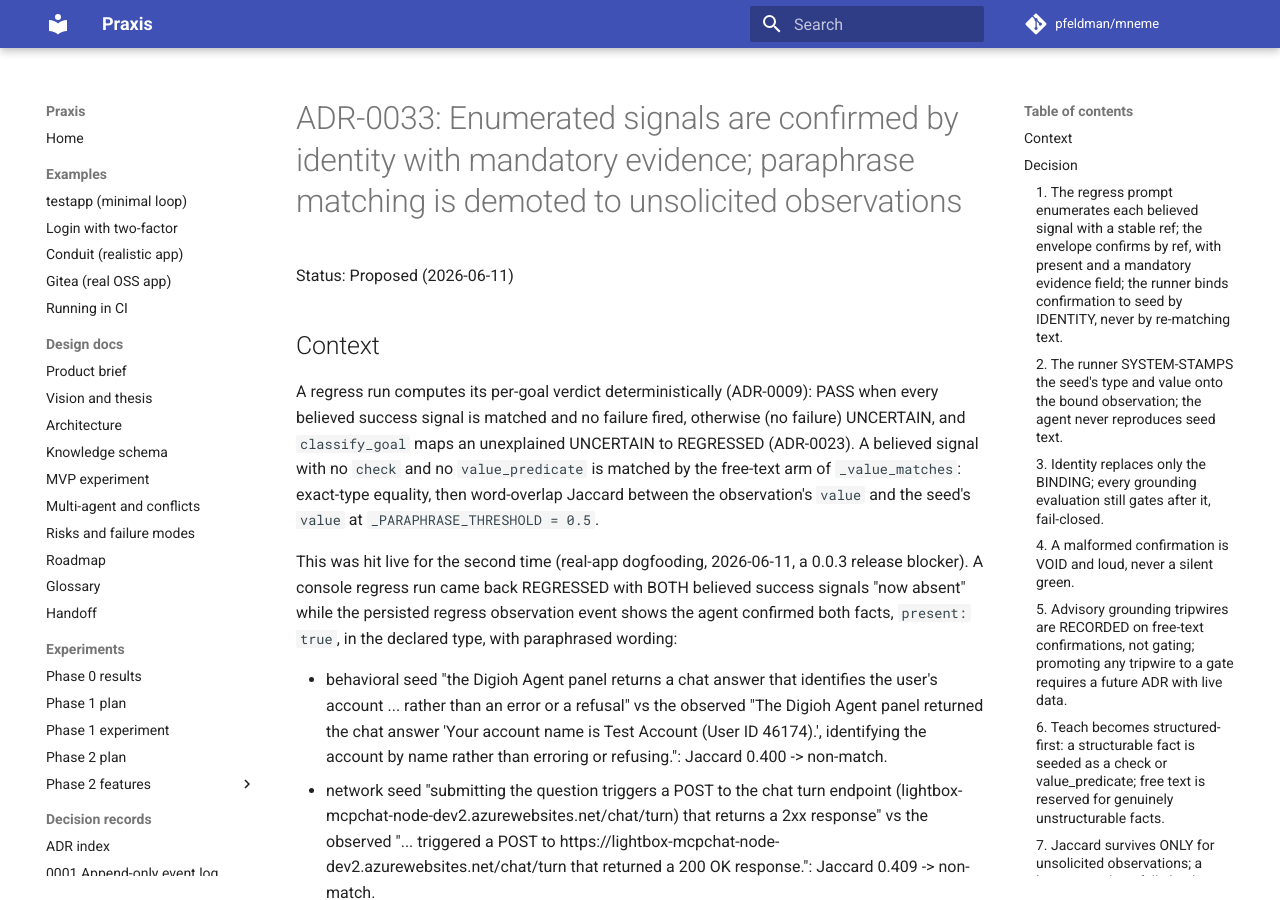
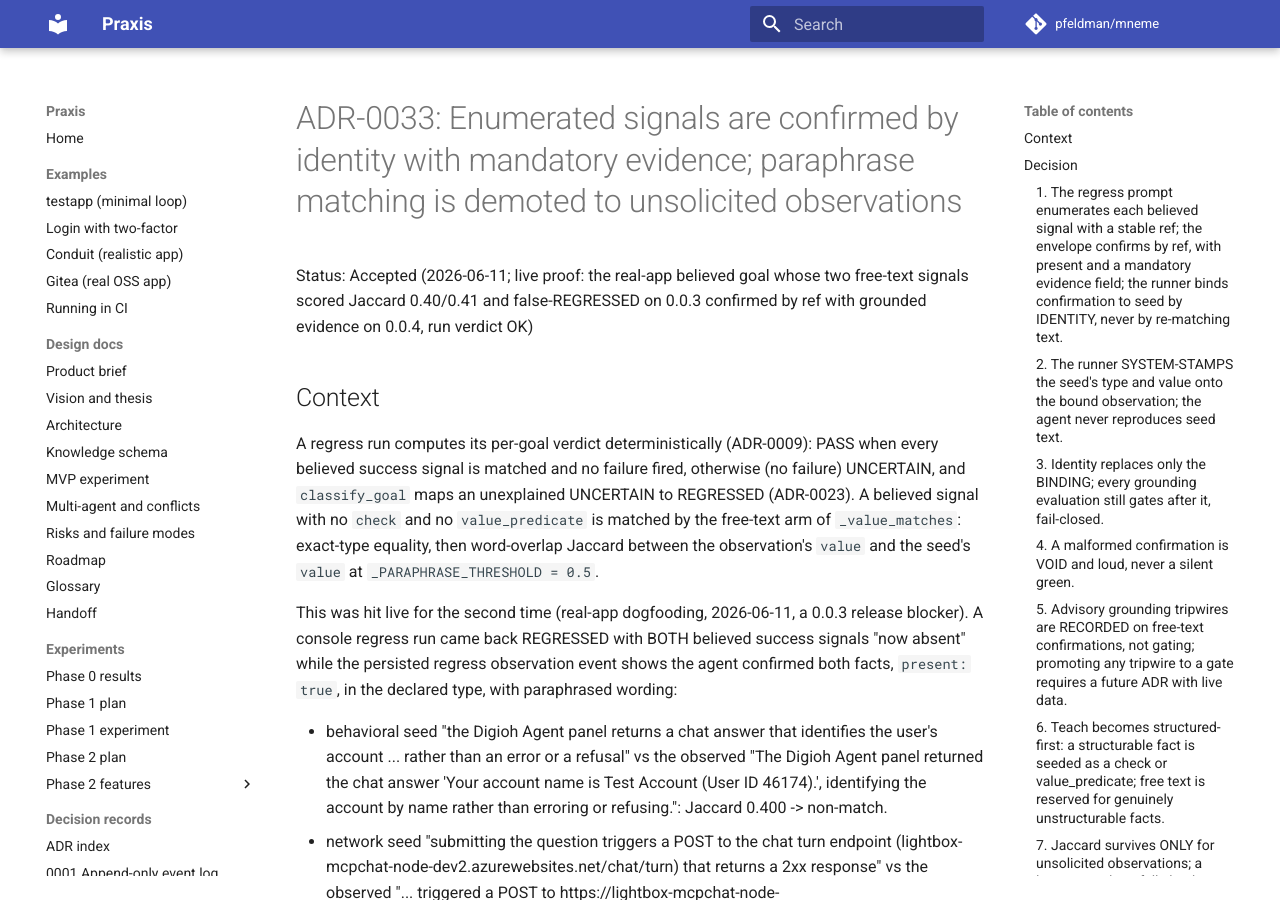
Before and after one commit to pfeldman/mneme, an MkDocs documentation site: the page built from docs/adr/0033-confirmation-by-identity-with-mandatory-evidence.md, in a window 1280 px wide and 900 px high. Built offline with MkDocs 1.6.1 and Material for MkDocs 9.7.7, drawn with Linux system fonts in a browser that asks for light colours; comment, search, counter and statistics services are not loaded.

Commit message:
ADR-0033 and ADR-0034: mark Accepted (verified live against the real app on 0.0.4 and 0.0.5)

```diff
--- a/docs/adr/0033-confirmation-by-identity-with-mandatory-evidence.md
+++ b/docs/adr/0033-confirmation-by-identity-with-mandatory-evidence.md
@@ -1,6 +1,6 @@
 # ADR-0033: Enumerated signals are confirmed by identity with mandatory evidence; paraphrase matching is demoted to unsolicited observations
 
-Status: Proposed (2026-06-11)
+Status: Accepted (2026-06-11; live proof: the real-app believed goal whose two free-text signals scored Jaccard 0.40/0.41 and false-REGRESSED on 0.0.3 confirmed by ref with grounded evidence on 0.0.4, run verdict OK)
 
 ## Context
 
```
Also changed, not shown: docs/adr/0034-brain-model-pin-and-precedence.md (+1 -1 lines), docs/adr/README.md (+2 -2 lines).
